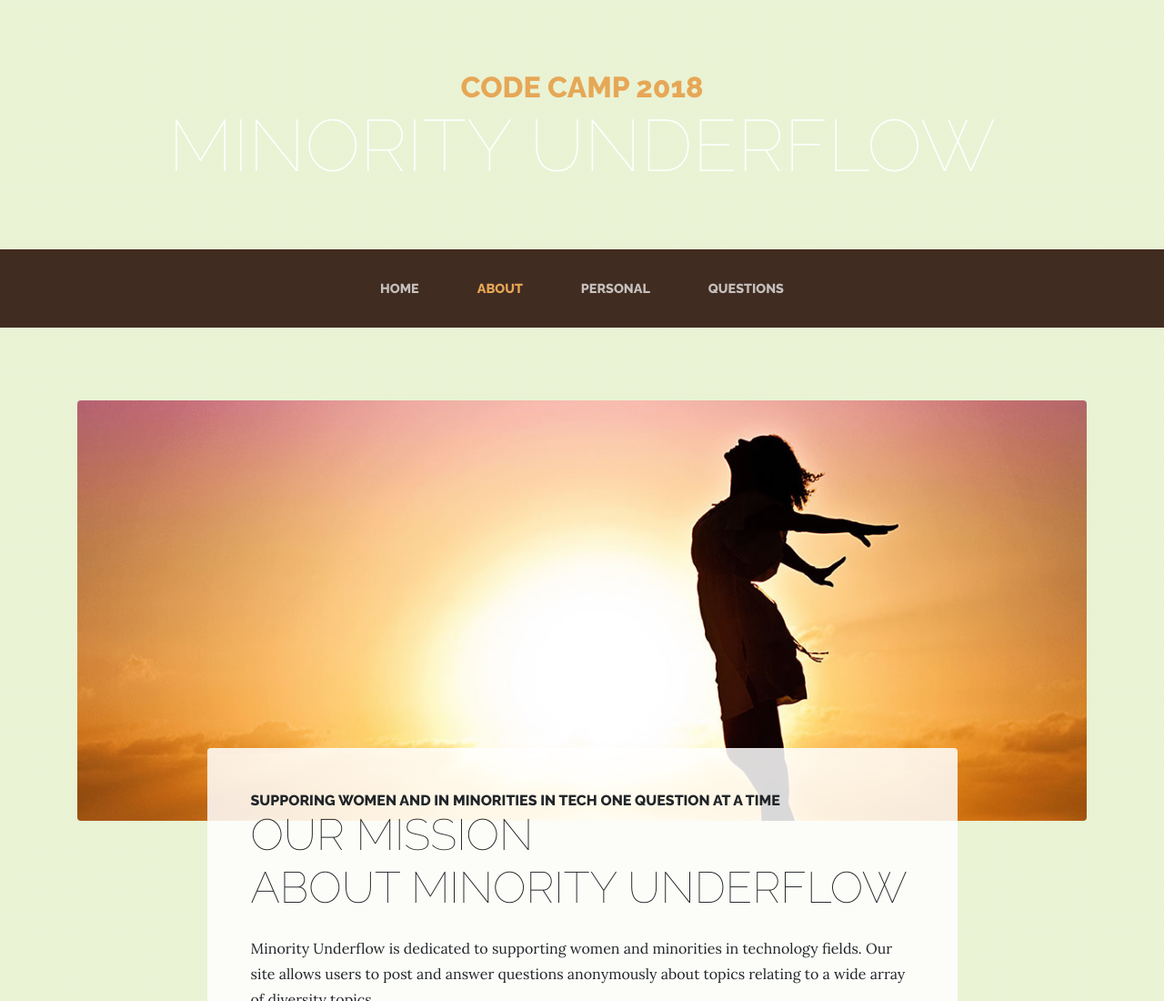
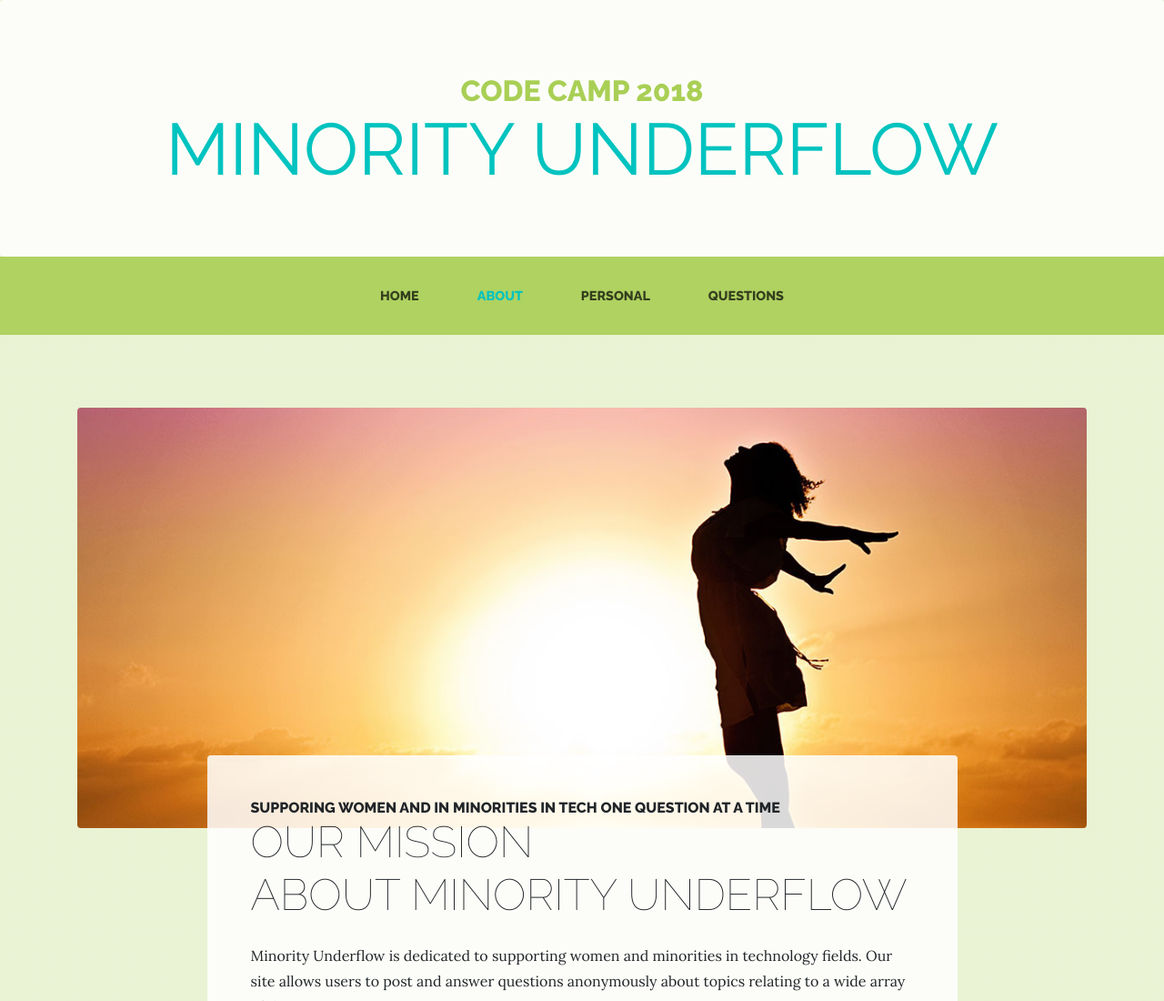
Before and after one commit to JasonARamirez/MinorityUnderflow, a website: page routing/public/html/about.html in a window 1280 px wide. Shown: the top 1100 px of the page at 91% size. Drawn offline with nearby package versions, Linux system fonts and the light colour scheme; files that its build step writes are made by us from their sources; files whose address does not match are found by name.

Commit message:
Theme edits to about page

```diff
--- a/routing/public/css/business-casual.css
+++ b/routing/public/css/business-casual.css
@@ -39,7 +39,7 @@ p {
 
 .site-heading .site-heading-lower {
   font-size: 5rem;
-  font-weight: 100;
+  font-weight: 400;
   line-height: 4rem;
 }
 
@@ -69,7 +69,7 @@ p {
 }
 
 #mainNav {
-  background-color: rgba(47, 23, 15, 0.9);
+  background-color: rgba(169, 207, 85, 0.9);
   font-family: 'Raleway';
 }
 
@@ -78,12 +78,12 @@ p {
 }
 
 #mainNav .navbar-nav .nav-item .nav-link {
-  color: rgba(255, 255, 255, 0.7);
+  color: rgba(0, 0, 0, 0.7);
   font-weight: 800;
 }
 
 #mainNav .navbar-nav .nav-item.active .nav-link {
-  color: #e6a756;
+  color: rgba(0, 195, 191, 1);
 }
 
 @media (min-width: 992px) {
@@ -91,10 +91,10 @@ p {
     font-size: 0.9rem;
   }
   #mainNav .navbar-nav .nav-item .nav-link:hover {
-    color: rgba(255, 255, 255, 0.4);
+    color: rgba(0, 195, 191, 0.4);
   }
   #mainNav .navbar-nav .nav-item.active .nav-link:hover {
-    color: #e6a756;
+    color: rgba(0, 195, 191, 1);
   }
 }
 
@@ -228,7 +228,7 @@ p {
 }
 
 .text-primary {
-  color: #e6a756 !important;
+  color: rgb(169, 207, 85) !important;
 }
 
 .background-primary {
--- a/routing/public/html/about.html
+++ b/routing/public/html/about.html
@@ -23,11 +23,12 @@
   </head>
 
   <body>
-
-    <h1 class="site-heading text-center text-white d-none d-lg-block">
-      <span class="site-heading-upper text-primary mb-3">Code Camp 2018</span>
-      <span class="site-heading-lower">Minority Underflow</span>
-    </h1>
+    <div class="background-faded rounded p-1">
+      <h1 class="site-heading text-center text-white d-none d-lg-block">
+        <span class="site-heading-upper text-primary mb-3">Code Camp 2018</span>
+        <span class="site-heading-lower">Minority Underflow</span>
+      </h1>
+    </div>
 
     <!-- Navigation -->
     <nav class="navbar navbar-expand-lg navbar-dark py-lg-4" id="mainNav">
```
Also changed, not shown: routing/public/css/bootstrap.css.
